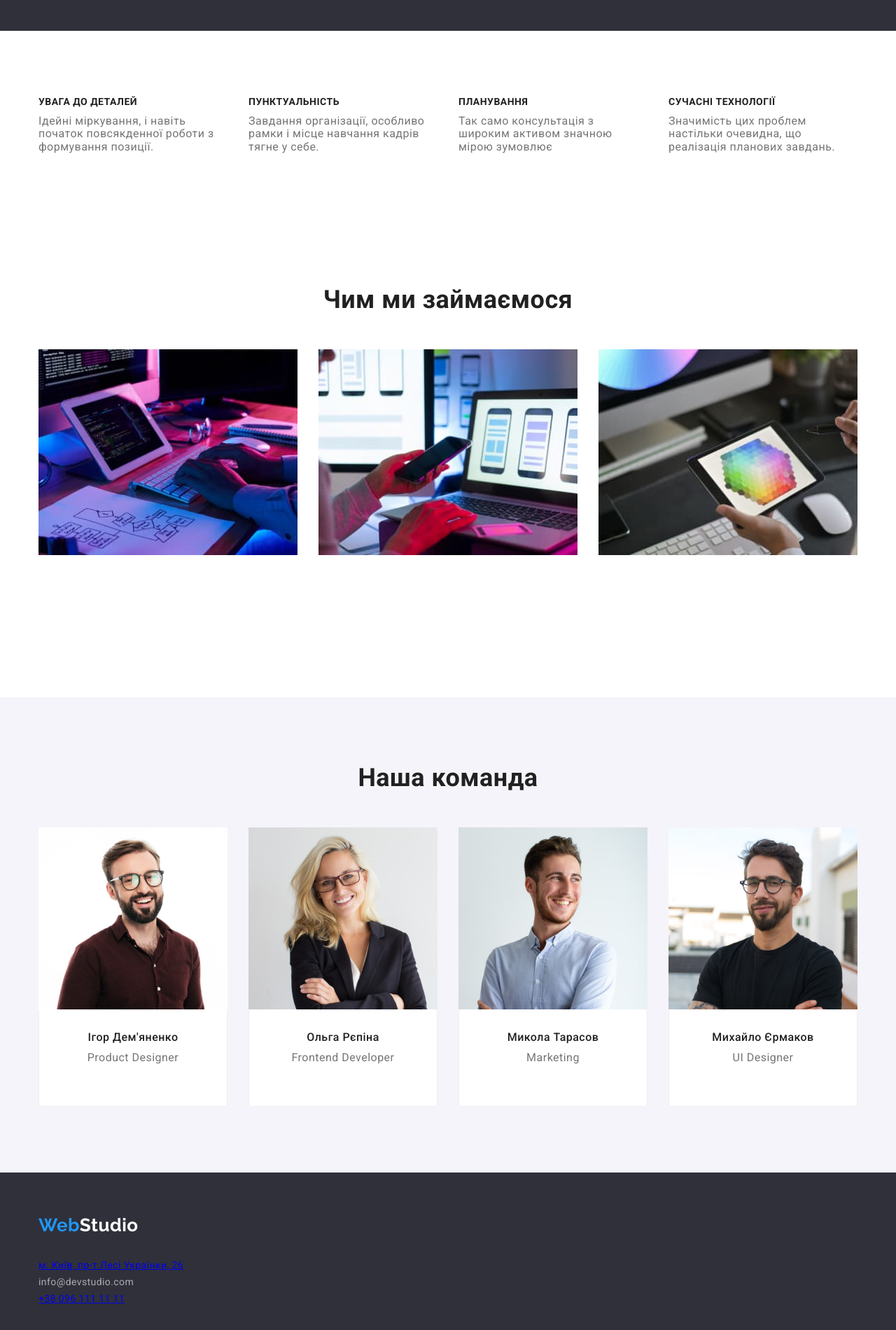
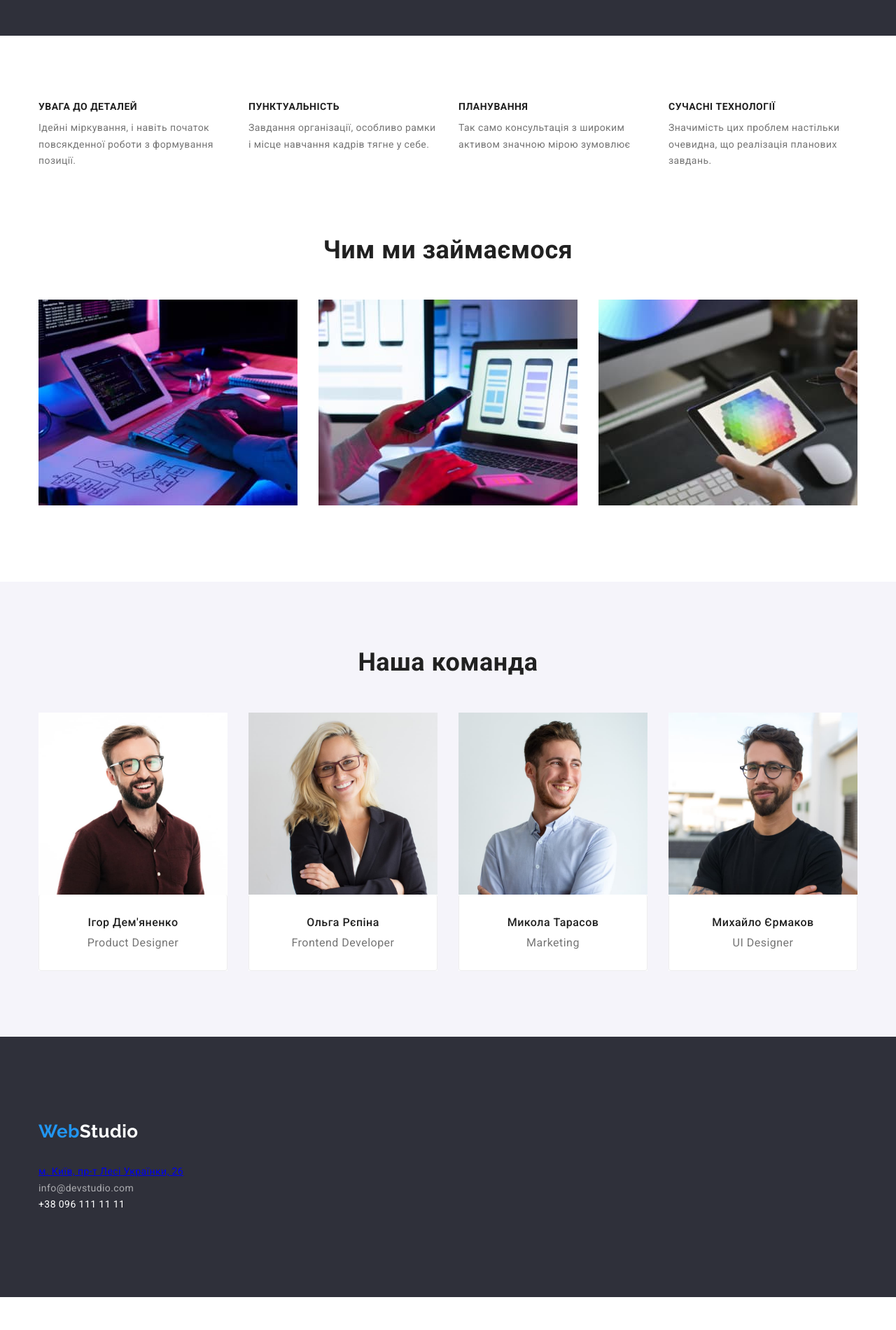
Before and after one commit to Niaghara/goit-markup-hw-03, a plain HTML site: page index.html in a window 1280 px wide. Shown: the part 636-2536 px from the top of the page at 70% size. After the commit the page ends 2489 px from the top, so only its background shows below. Drawn offline with nearby package versions, Linux system fonts and the light colour scheme.

Commit message:
update last

```diff
--- a/css/styles.css
+++ b/css/styles.css
@@ -1,3 +1,4 @@
+
 /* Цвет основного текста   #757575; */
 /* Вторичный цвет текста rgba(255, 255, 255, 0.6)*/
 /* цвет заголовков #212121 */
@@ -24,6 +25,7 @@
   --background-color-secondary: #f5f4fa;
   --background-color-dark: #2f303a;
   --border-color: #eeeeee;
+  --border-color-header: #ececec;
   --indent: 30px;
   --items: 3;
 }
@@ -68,10 +70,6 @@ img {
   margin-right: auto;
   align-items: center;
 }
-.section {
-  padding-top: 94px;
-  padding-bottom: 94px;
-}
 
 .logo-header {
   color: var(--primary-black-color);
@@ -95,10 +93,13 @@ img {
 .container-nav {
   display: flex;
   align-items: center;
+  border-bottom: 1px solid var(--border-color-header);
 }
+
 .site-nav {
   margin-right: auto;
 }
+
 .site-nav .list a {
   font-weight: 500;
   font-size: 14px;
@@ -180,7 +181,8 @@ a:focus {
 /* Hero */
 .hero {
   background: var(--background-color-dark);
-  height: 600px;
+  padding-top: 200px;
+  padding-bottom: 200px;
 }
 
 .hero .hero-title {
@@ -194,7 +196,7 @@ a:focus {
 
   box-sizing: content-box;
   width: 696px;
-  padding-top: 200px;
+
   margin-left: auto;
   margin-right: auto;
   margin-bottom: 30px;
@@ -218,7 +220,7 @@ a:focus {
   display: block;
   min-width: 216px;
   min-height: 50px;
-  padding: 10px 32px;
+
   margin-left: auto;
   margin-right: auto;
 }
@@ -232,8 +234,17 @@ a:focus {
   color: var(--title-text-color);
 }
 
-.works {
-  padding-bottom: 109px;
+.advantages-text {
+  font-weight: 400;
+  font-size: 14px;
+  line-height: 1.71;
+  letter-spacing: 0.03em;
+  color: var(--primary-text-color);
+}
+
+.section-advantages {
+  padding-top: 94px;
+  padding-bottom: 94px;
 }
 
 .advantages-card {
@@ -257,6 +268,10 @@ advantages-card:nth-child(4n) {
   color: var(--title-text-color);
 
   margin-bottom: 50px;
+}
+
+.section-works {
+  padding-bottom: 109px;
 }
 
 /* Team */
@@ -292,12 +307,18 @@ advantages-card:nth-child(4n) {
   text-align: center;
   letter-spacing: 0.03em;
   color: var(--primary-text-color);
-  padding-bottom: 30px;
+}
+
+.team {
+  padding-top: 94px;
+  padding-bottom: 94px;
 }
 
 /* Footer */
 .footer {
   background: var(--background-color-dark);
+  padding-top: 60px;
+  padding-bottom: 60px;
 }
 
 .logo-bottom {
@@ -314,13 +335,23 @@ advantages-card:nth-child(4n) {
   text-decoration: none;
 }
 
-.footer-address {
+.footer-address,
+.footer-phone {
   font-style: normal;
   font-size: 14px;
   line-height: 1.71;
   letter-spacing: 0.03em;
   color: var(--primary-white-color);
   text-decoration: none;
+}
+
+.footer-list-address {
+  display: block;
+}
+
+.footer-address-address,
+.footer-contacts {
+  margin-bottom: 9px;
 }
 
 .address {
@@ -334,6 +365,11 @@ advantages-card:nth-child(4n) {
 
 /* Портфоліо. Фільтр-ліст */
 
+.portfolio {
+  padding-top: 94px;
+  padding-bottom: 94px;
+}
+
 .filter-button {
   font-family: "Roboto";
   font-weight: 500;
@@ -344,7 +380,6 @@ advantages-card:nth-child(4n) {
   color: var(--title-text-color);
   background-color: var(--background-color-secondary);
   cursor: pointer;
-  box-shadow: 0px 4px 4px rgba(0, 0, 0, 0.25);
 
   border: none;
 
@@ -353,8 +388,12 @@ advantages-card:nth-child(4n) {
 }
 
 .filter-list {
+  display: flex;
+  gap: 8px;
   margin-left: auto;
   margin-right: auto;
+  margin-bottom: 50px;
+  justify-content: center;
 }
 
 .project-card-wraper {
@@ -364,11 +403,13 @@ advantages-card:nth-child(4n) {
   border-top: none;
   border-radius: 4px;
 }
+
 .filter-button:hover,
 .filter-button:focus,
 .filter-button:active {
   color: var(--primary-white-color);
   background-color: var(--accent-color);
+  box-shadow: 0px 4px 4px rgba(0, 0, 0, 0.25);
 }
 
 .projects-title {
@@ -386,17 +427,12 @@ advantages-card:nth-child(4n) {
   letter-spacing: 0.03em;
   color: var(--primary-text-color);
 }
+
 .project-card {
   background: var(--primary-white-color);
   width: 370px;
 }
+
 .project-card:nth-child(3n) {
   margin-right: 0;
 }
-
-.filter-list {
-  display: flex;
-  gap: 8px;
-  margin-bottom: 34px;
-  justify-content: center;
-}
```
